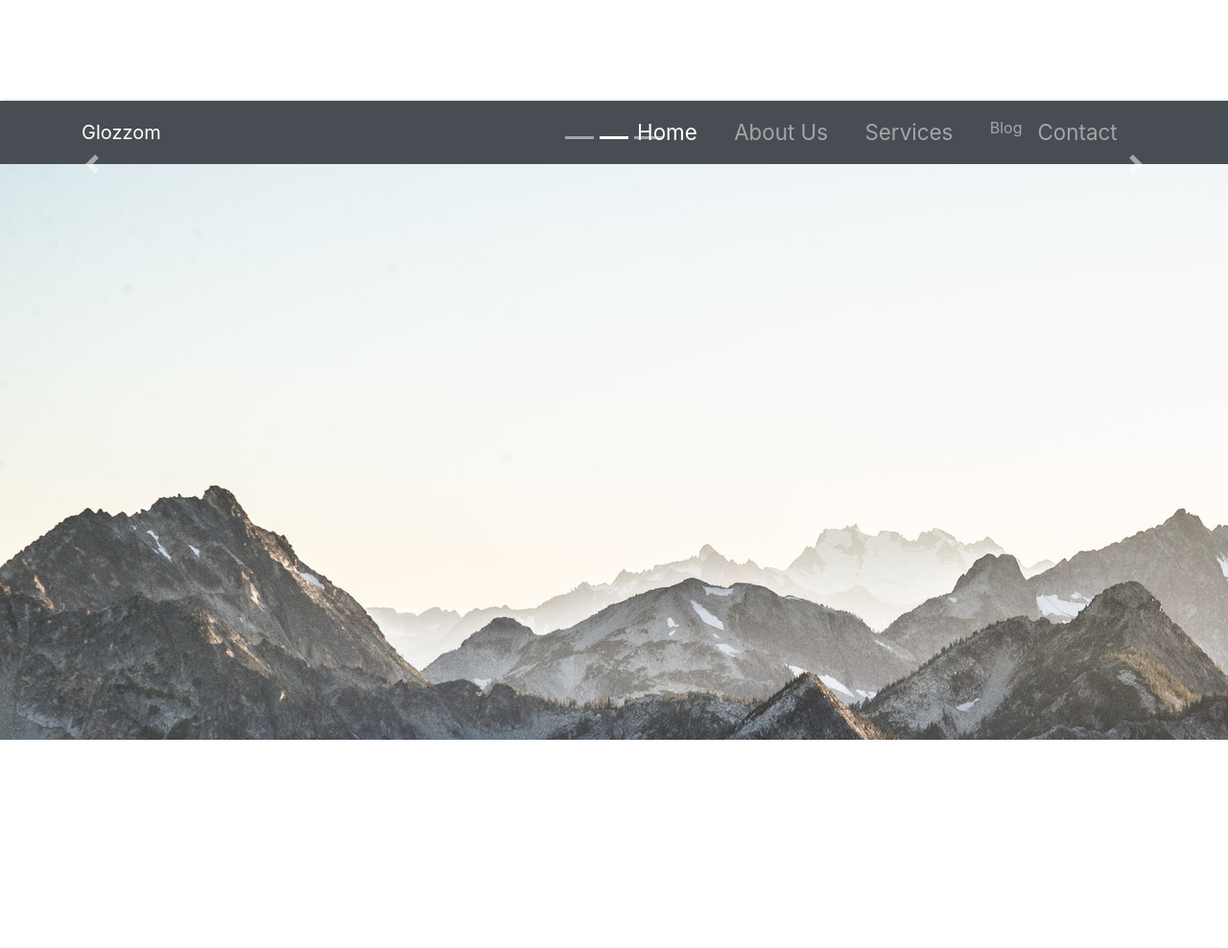
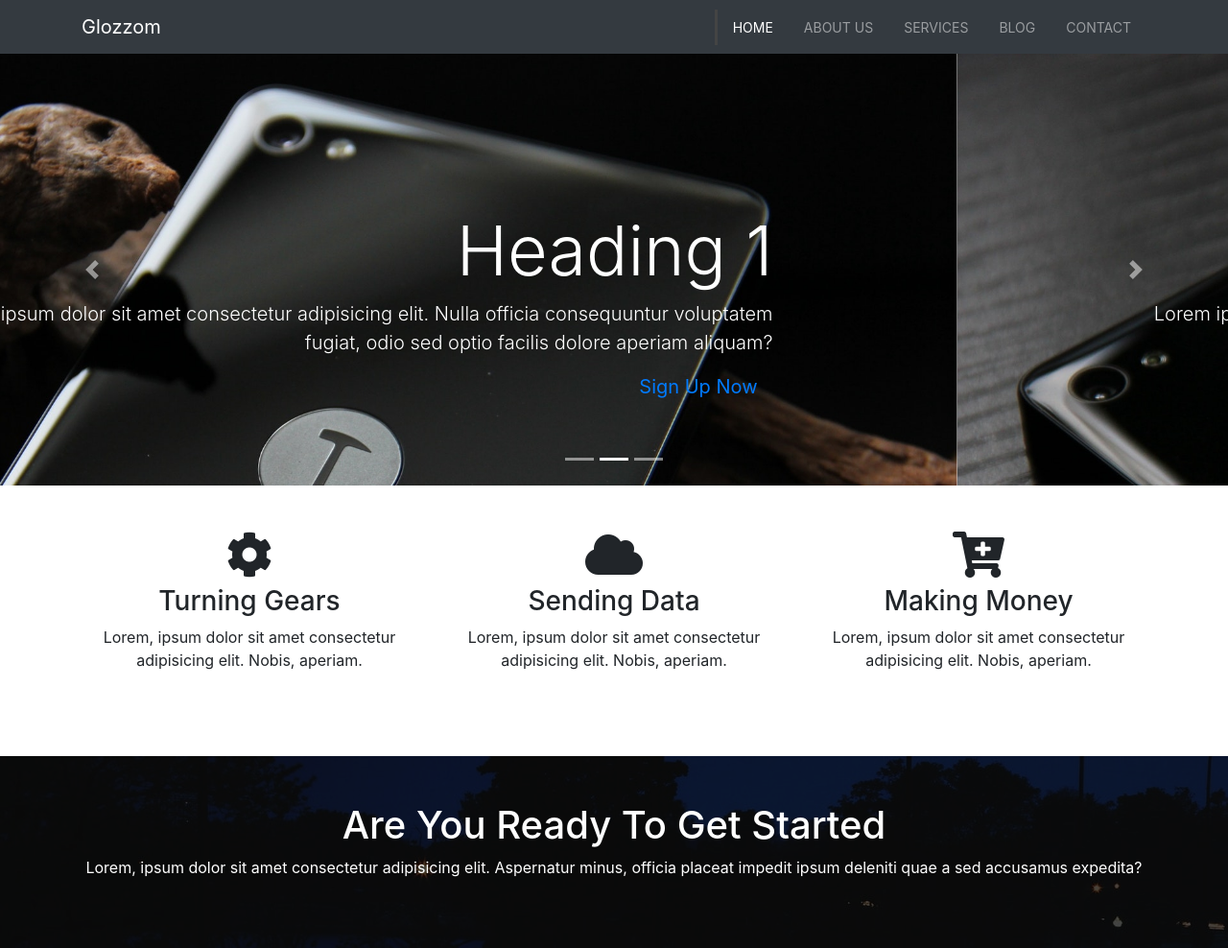
Before and after one commit to mlarrubia/Bootstrap-Projects, a plain HTML site: page Glozzum/index.html in a window 1280 px wide. Shown: the whole page at 96% size. Before the commit the page ends 800 px from the top, so only its background shows below. Drawn offline with nearby package versions, Linux system fonts and the light colour scheme; files that its build step writes are made by us from their sources; files whose address does not match are found by name.

Commit message:
Home Heading

```diff
--- /dev/null
+++ b/Glozzum/css/style.css
@@ -0,0 +1,50 @@
+
+
+.navbar .nav-link{
+    font-size: 14px;
+    text-transform: uppercase;
+    padding-left: 1rem !important;
+    padding-right: 1rem !important;
+}
+
+.navbar .nav-item.active{
+    border-left: #444 3px solid;
+}
+
+.carousel-item{
+    height: 450px;
+}
+
+.carousel-image-1{
+    background: url('../img/image1.jpg');
+    background-size: cover;
+}
+
+.carousel-image-2{
+    background: url('../img/image2.jpg');
+    background-size: cover;
+}
+
+.carousel-image-3{
+    background: url('../img/image3.jpg');
+    background-size: cover;
+}
+
+#home-heading{
+    position: relative;
+    min-height: 200px;
+    background: url(../img/lights.jpg);
+    background-attachment: fixed;
+    background-repeat: no-repeat;
+    text-align: center;
+    color: #fff;
+}
+
+.dark-overlay{
+    position: absolute;
+    top: 0;
+    left: 0;
+    width: 100%;
+    height: 100%;
+    background: rgba(0, 0, 0, 0.7);
+}
--- a/Glozzum/index.html
+++ b/Glozzum/index.html
@@ -19,10 +19,10 @@
   <nav class="navbar navbar-expand-sm navbar-dark bg-dark">
     <div class="container">
       <a href="index.html" class="navbar-brand">Glozzom</a>
-      <button class="navbar-toggler" data-toggle="collapse" data-target="#navbarCollapse">
+      <button class="navbar-toggler" data-toggle="collapse" data-target="navbarCollapse">
         <span class="navbar-toggler-icon"></span>
       </button>
-      <div class="collapse navbar-collapse" id="navbarCollapse">
+      <div class="collapse navbar-collapse" id="#navbarCollapse">
         <ul class="navbar-nav ml-auto">
           <li class="nav-item active">
             <a href="index.html" class="nav-link">Home</a>
@@ -93,13 +93,43 @@
   </section>
 
 
+  <!-- HOME ICON SECTION -->
 
+  <section id="home-icons" class="py-5">
+    <div class="container">
+      <div class="row">
+        <div class="col-md-4 mb-4 text-center">
+          <i class="fas fa-cog fa-3x mb-2"></i>
+          <h3>Turning Gears</h3>
+          <p>Lorem, ipsum dolor sit amet consectetur adipisicing elit. Nobis, aperiam.</p>
+        </div>
+        <div class="col-md-4 mb-4 text-center">
+          <i class="fas fa-cloud fa-3x mb-2"></i>
+          <h3>Sending Data</h3>
+          <p>Lorem, ipsum dolor sit amet consectetur adipisicing elit. Nobis, aperiam.</p>
+        </div>
+        <div class="col-md-4 mb-4 text-center">
+          <i class="fas fa-cart-plus fa-3x mb-2"></i>
+          <h3>Making Money</h3>
+          <p>Lorem, ipsum dolor sit amet consectetur adipisicing elit. Nobis, aperiam.</p>
+        </div>
+      </div>
+    </div>
+  </section>
 
-
-
-
-
-
+  <!-- HOME HEADING SECTION -->
+  <section id="home-heading" class="p-5">
+    <div class="dark-overlay">
+      <div class="row">
+        <div class="col">
+          <div class="container pt-5">
+            <h1>Are You Ready To Get Started</h1>
+            <p class="d-none d-md-block">Lorem, ipsum dolor sit amet consectetur adipisicing elit. Aspernatur minus, officia placeat impedit ipsum deleniti quae a sed accusamus expedita?</p>
+          </div>
+        </div>
+      </div>
+    </div>
+  </section>
 
 
 
```
